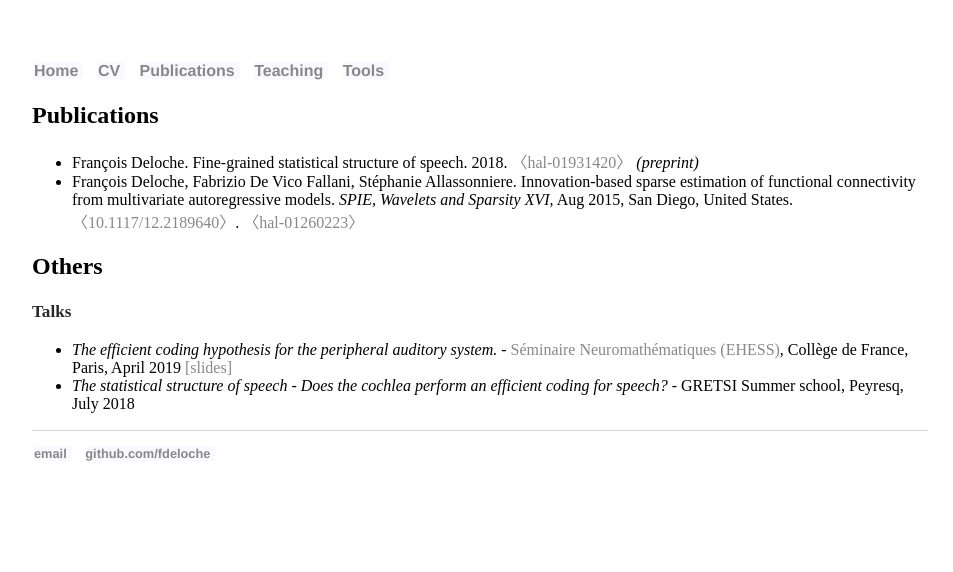
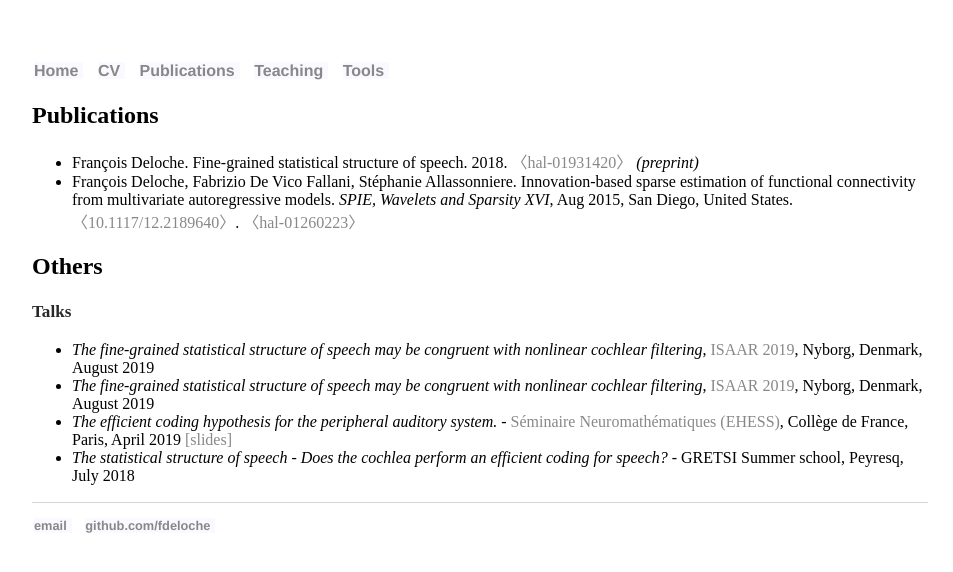
Before and after one commit to fdeloche/fdeloche.github.io, a Jekyll site: the page built from Publications.html, in a window 1280 px wide. Shown: the top 572 px of the page, without its empty margins (160-1113 px from the left). Built offline with Jekyll 4.4.1, drawn with Linux system fonts in a browser that asks for light colours.

Commit message:
PhD completed

```diff
--- a/Publications.html
+++ b/Publications.html
@@ -17,6 +17,10 @@ title: François Deloche - CV
 <b> Talks </b>
 
 <ul>
+<li> <i>The fine-grained statistical structure of speech may be
+congruent with nonlinear cochlear filtering</i>, <a href="https://www.isaar.eu/">ISAAR 2019</a>, Nyborg, Denmark, August 2019 </li>
+<li> <i>The fine-grained statistical structure of speech may be
+congruent with nonlinear cochlear filtering</i>, <a href="https://www.isaar.eu/">ISAAR 2019</a>, Nyborg, Denmark, August 2019 </li>
 <li> <i>The efficient coding hypothesis for the peripheral auditory system.</i> - <a href="https://enseignements-2018.ehess.fr/2018/ue/2331/">Séminaire Neuromathématiques (EHESS)</a>, Collège de France, Paris, April 2019 <a href="/files/04-19-neuromath.pdf">[slides]</a></li>
 <li> <i> The statistical structure of speech - Does the cochlea perform an efficient coding for speech?</i> - GRETSI Summer school, Peyresq, July 2018 </li>
 </ul>
--- a/index.html
+++ b/index.html
@@ -6,7 +6,7 @@ title: François Deloche - Personal page
 
 <p style="float:right; margin-left:10px"><img src="/Images/photo.jpg"></p>
 <h3>Personal page (François Deloche)</h3>
-<p><i>About me:</i> I am a PhD student at the <a href="http://cams.ehess.fr/">CAMS</a> (Centre d'analyse et de mathématique sociales ), <a href="http://www.ehess.fr/fr">EHESS</a> (Paris) under the direction of <a href="http://www.lps.ens.fr/~nadal/">Jean-Pierre Nadal</a>.<br> I work on the <a href="http://sites.google.com/site/juditgervain/speechcode">SpeechCODE project</a>. We are looking for computational principles underlying neural speech coding.<br>
-I'm a former student of the <a href="http://www.math.ens-cachan.fr/version-francaise/formations/master-mva/">MVA master</a> (applied and computational mathematics program on statistics, machine learning and signal processing).
+<p><i>About me:</i> I am postdoctoral researcher.<!--I am a postdoctoral fellow of the <a href="https://www.fondationpourlaudition.org">Fondation pour l'Audition</href>.--> I completed my PhD in computational neuroscience in 2019, under the supervision of <a href="http://www.lps.ens.fr/~nadal/">Jean-Pierre Nadal</a> (<a href="http://cams.ehess.fr/">CAMS</a> - EHESS, Paris).<br> I worked on the <a href="http://sites.google.com/site/juditgervain/speechcode">SpeechCODE project</a>, looking for computational principles underlying neural speech coding.<br>
+I'm also a former student of the <a href="http://www.math.ens-cachan.fr/version-francaise/formations/master-mva/">MVA master</a> (applied and computational mathematics program on statistics, machine learning and signal processing).
 </p>
 </div>
```
